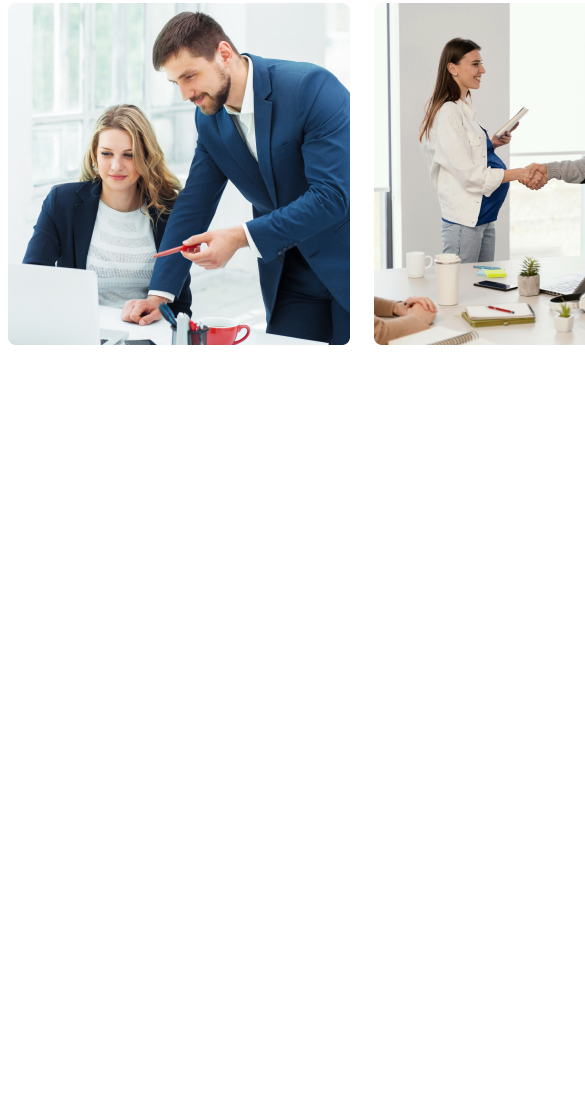
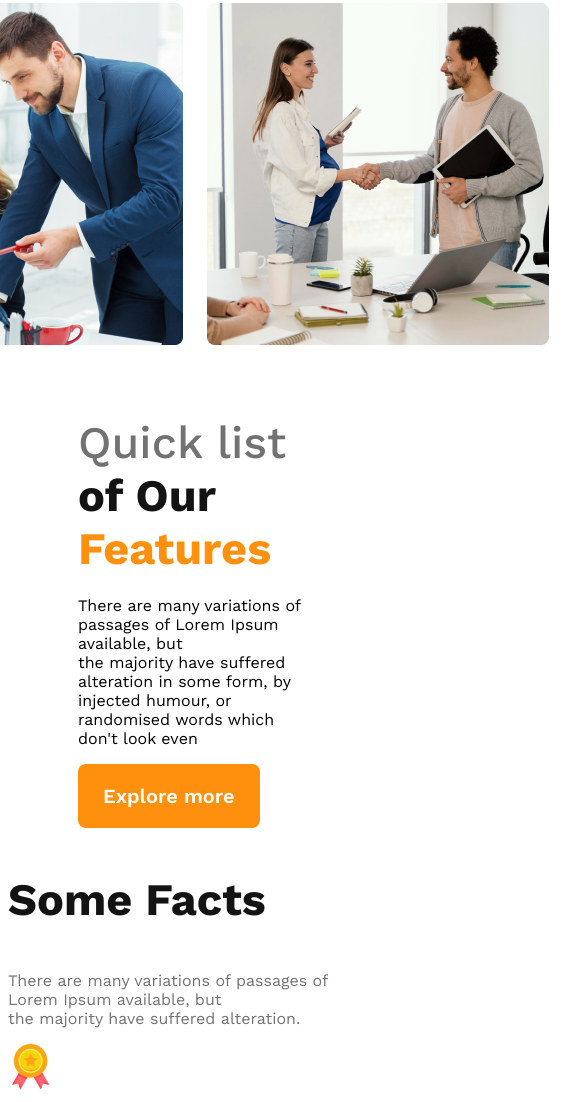
Before and after one commit to Majharul-Islam2121/3rd-web-design, a plain HTML site: page index.html in a window 390 px wide. Shown: the part 1338-2440 px from the top of the page, 585 px wide, since content can reach past the window. Before the commit the page ends 1691 px from the top, so only its background shows below. Drawn offline with nearby package versions, Linux system fonts and the light colour scheme; a web font is replaced by a local one.

Commit message:
added some container responsibe movile and tablet

```diff
--- a/index.html
+++ b/index.html
@@ -53,12 +53,25 @@
     </div>
 <div class="teams-container">
 <h4 class="teams-tittle"><span class="list">Quick list </span> <span class="our">of Our </span> <br><span class="feature-f">Features</span></h4>
-<p class="feature-desc">There are many variations of passages of Lorem Ipsum available,  but the majority have suffered alteration in some form, by injected  humour, or randomised words which don't look even</p>
+<p class="feature-desc">There are many variations of passages of Lorem Ipsum available,  but <br> the majority have suffered alteration in some form, by injected  humour, or randomised words which don't look even</p>
 <button class="banner-btn">Explore more</button>
 
 </div>
 
 </div>
+</section>
+<section>
+    <div>
+        <h3 class="some-tittle">Some Facts</h3>
+            <p class="some-desc">There are many variations of passages of Lorem Ipsum available, but  <br> the majority have suffered alteration.</p>
+    </div>
+    <div class="box-container">
+        <div>
+            <img class="box-img" src="images/icons/ribon.png" alt="">
+        </div>
+
+
+    </div>
 </section>
     </main>
 
--- a/styles/style.css
+++ b/styles/style.css
@@ -77,11 +77,13 @@ a{text-decoration: none;
       /*responsive media queries*/
       @media screen and (max-width:600px) {.header{flex-direction: column;padding: 10px 10px;gap: 20px;margin-right: 50px;}.banner-para{margin-right: 100px;}
         .banner-img{width: 300px;height: 300px;margin-right: 80px;}
+        .teams-content{flex-direction: column;}teams-container{padding: 20px;}.teams-img{grid-template-columns:repeat(1,2fr);}
+
       }
 
       @media screen and (min-width:601px) and (max-width:960px) {.header{flex-direction: column;padding: 30px 130px;gap: 40px;margin-right: 50px;}.banner-para{margin-right: 100px;}
-      .banner-img{width: 300px;height: 300px;}.nav-link{flex-direction: column;}
-
+      .banner-img{width: 300px;height: 300px;}.nav-link,.teams-container{flex-direction: column;}
+        .teams-content{flex-direction: column;}
       }
 
       main{max-width: 1440px;margin:0 auto ;}
@@ -109,3 +111,15 @@ a{text-decoration: none;
 
           font-weight: 700;
          }
+  .some-tittle{color: #131313;
+
+    font-size: 45px;
+
+    font-weight: 700;
+    }
+    .some-desc{color: var(--dark-03, #727272);
+
+      font-size: 16px;
+
+      font-weight: 400;
+    }
```
